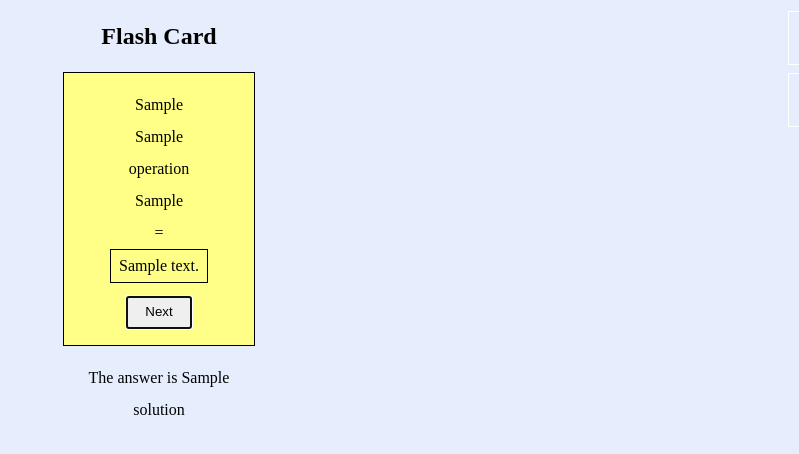
After one commit to sallyom/math-facts, a Django app: template templates/math/post_flashcard.html in a window 1280 px wide. The commit adds this page. Shown: the top 454 px of the page, without its empty margins (481-1280 px from the left). Run offline with Django 3.2, Linux system fonts and the light colour scheme; the template is opened without the code that fills it: most values are stand-ins (such as "Sample title", 1, 10 or a date in 2020).

Commit message:
Flash card works, slickified navigation

```diff
--- a/static/math/css/main.css
+++ b/static/math/css/main.css
@@ -15,6 +15,97 @@ a {
 a:hover {
     text-decoration:underline;
 }
+
+
+#controls h2 {
+    display:none;
+}
+#controls ul{
+    position:absolute;
+    top:0;
+    right:0;
+    padding:0.2em;
+    margin:0;
+    list-style:none;
+    width:4em;
+    overflow-x:scroll;
+    transition:width 100ms;
+    -webkit-transition:width 100ms; /* Safari */
+}
+#controls ul:hover {
+    width:9em !important;
+}
+#controls ul::-webkit-scrollbar {
+    display: none;
+}
+#controls li{
+    display:block;
+    padding-left:3.5em;
+    width:5em;
+    margin:0.5em 0;
+}
+#controls a {
+    padding:0.5em;
+    margin:0;
+    border:1px solid white;
+    display:block;
+    text-align:center;
+    text-decoration:none;
+    background:#e6eefe;
+}
+#controls a:hover {
+    background:#f2f6fe;
+}
+
+/*
+#controls {
+    padding:0.5em;
+    position:fixed;
+    top:0;
+    right:0;
+    line-height:2em;
+    background:#e6eefe;
+    border-left:1px solid #fff;
+    border-bottom:1px solid #fff;
+    text-align:right;
+}
+#controls h2 {
+    display:none;
+}
+#controls ul {
+    padding:0;
+    margin:0;
+    list-style:none;
+}
+#controls:hover ul {
+    display:block !important;
+}
+#controls li {
+    padding:0;
+    margin:0;
+}
+#controls a {
+    padding:0 1em;
+    margin:0;
+    border:1px solid transparent;
+    display:block;
+}
+*/
+/*
+#controls a:hover {
+    border-left:1px solid #fff;
+    border-top:1px solid #fff;
+    border-right:1px solid #aaa;
+    border-bottom:1px solid #aaa;
+    text-decoration:none;
+}
+*/
+
+
+
+
+
+
 
 ul.buttons {
     padding-left:0;
@@ -78,6 +169,95 @@ ul.buttons > li > a:hover {
     background:#FFFFCC;
 }
 
+
+
+
+
+.fact-table {
+    background-color:white;
+    border-spacing:0;
+    border-top:1px solid black;
+    border-left:1px solid black;
+}
+.fact-table th,
+.fact-table td {
+    padding:0;
+    width:2.5em;
+    line-height:2.5em;
+    border-right:1px solid black;
+    border-bottom:1px solid black;
+}
+.fact-table th {
+    background-color:#eee;
+}
+.fact-table td {
+    background-color:transparent;
+}
+.fact-table td * {
+    background-color:transparent;
+}
+.fact-table td:hover {
+    background-color:yellow;
+    cursor:pointer;
+}
+.fact-table .clicked {
+    background-color:yellow;
+}
+.fact-table .clickline {
+    background-color:#ffc;
+}
+.fact-table .hover {}
+
+
+
+
+.flashcard {
+    width:12em;
+    margin:1em auto;
+    text-align:center;
+    line-height:2em;
+}
+.flashcard form {
+    border:1px solid black;
+    padding:1em;
+}
+.flashcard span {
+    display:block;
+    width:6em;
+    margin:0 auto;
+}
+.flashcard input {
+    width:100%;
+    font-family:serif;
+    font-size:100%;
+    text-align:center;
+    outline:none;
+    background:none;
+    border:0;
+}
+.flashcard .answer {
+    border:1px solid black;
+}
+.flashcard button {
+    display:block;
+    line-height:2em;
+    text-align:center;
+    width:5em;
+    margin:1em auto 0;
+}
+.flashcard .feedback {
+    width:10em;
+    margin:1em auto;
+    line-height:2em;
+    text-align:center;
+}
+.flashcard .correct{
+    background:#8f8;
+}
+.flashcard .incorrect{
+    background:#ff8;
+}
+
 /*****************/
 /* Special media */
 /*****************/
--- a/static/math/js/main.js
+++ b/static/math/js/main.js
@@ -29,8 +29,6 @@ function FindFocus()
   }
 }
 
-
-
 $(document).keydown(function(e) {
     var keycode = e.which || e.keyCode;
     var key = String.fromCharCode(keycode).toLowerCase()
--- a/templates/math/list_facts.html
+++ b/templates/math/change_order.html
@@ -2,11 +2,9 @@
 
 {% block main-content %}
 
-<p><a href="{% url index %}">&laquo; Back </a></p>
-
 <ul class="buttons">
     {% for order in range %}
-    <li><a href="{% url facts order %}">{{ order }}</a></li>
+    <li><a href="{% url change_order order %}?next={{ next }}">{{ order }}</a></li>
     {% endfor %}
 </ul>
 
--- /dev/null
+++ b/templates/math/controls.html
@@ -0,0 +1,7 @@
+<div id="controls" class="noprint">
+    <h2>Page Controls</h2>
+    <ul id="control_list">
+        <li><a href="{% url index %}">Home base</a></li>
+        <li><a href="{% url change_order %}">Change order</a></li>
+    </ul>
+</div>
--- /dev/null
+++ b/templates/math/post_flashcard.html
@@ -0,0 +1,26 @@
+{% extends "math/base.html" %}
+
+{% block main-content %}
+
+<div class="flashcard">
+    <h2>Flash Card</h2>
+    <form class="{% if success %}correct{% else %}incorrect{% endif %}" method="post" action="{% url show_flashcard %}">
+        <span class="term1">{{ term1 }}</span>
+        <span class="operation">{{ operation }}</span>
+        <span class="term2">{{ term2 }}</span>
+        <span class="equals">=</span>
+        <span class="answer">{{ answer }}</span>
+        <button name="submit">Next</button>
+        {% csrf_token %}
+    </form>
+    <div class="feedback">
+        {% if success %}
+        <p>This is correct! :)</p>
+        {% else %}
+        <p>The answer is {{ solution }}</p>
+        {% endif %}
+    </div>
+</div>
+
+{% include 'math/controls.html' %}
+{% endblock %}
--- a/templates/math/show_facts.html
+++ b/templates/math/show_facts.html
@@ -1,8 +1,6 @@
 {% extends "math/base.html" %}
 
 {% block main-content %}
-
-<p><a href="{% url facts %}">&laquo; Back </a></p>
 
 <h2>Addition Facts (Order {{ order }})</h2>
 {% for fact in facts %}
@@ -20,4 +18,5 @@
 </div>
 {% endfor %}
 
+{% include 'math/controls.html' %}
 {% endblock %}
```
Also changed, not shown: models.py (+14 -0 lines), templates/math/index.html (+2 -6 lines), templates/math/list_tables.html (deleted, +0 -13 lines), templates/math/show_flashcard.html (added, +23 -0 lines), templates/math/show_table.html (+5 -40 lines), urls.py (+7 -2 lines), views.py (+101 -40 lines).
